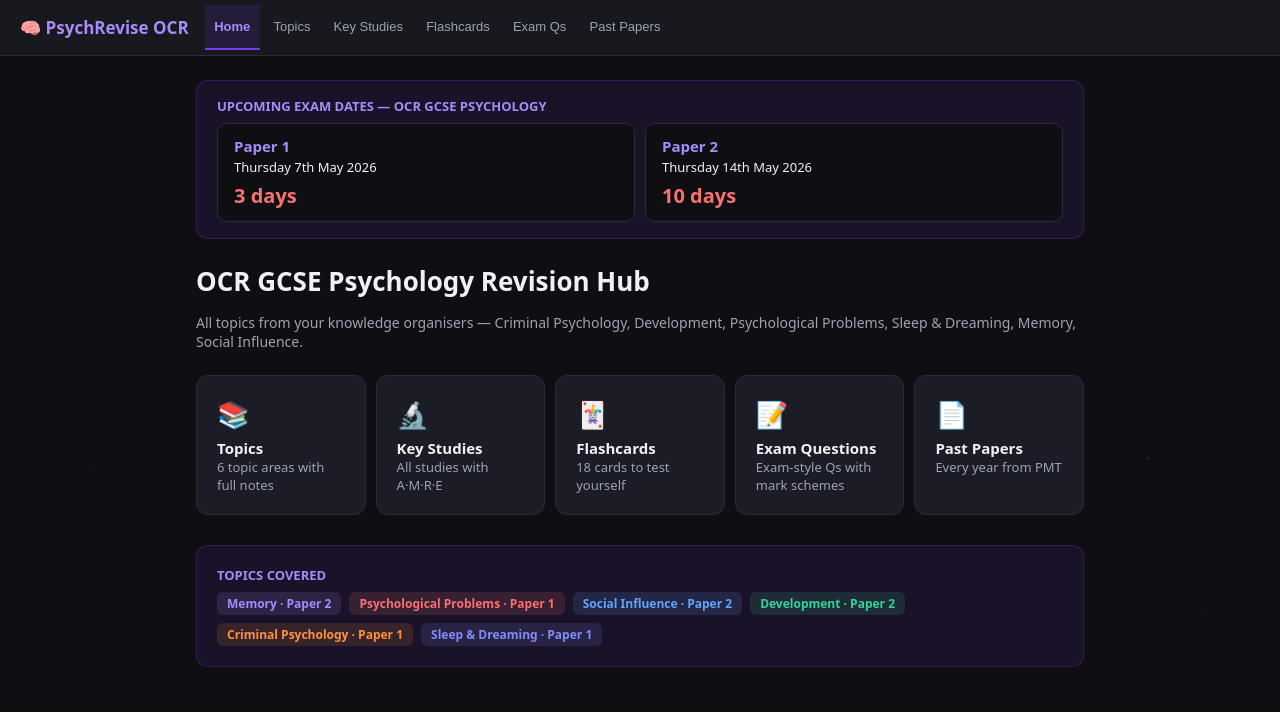
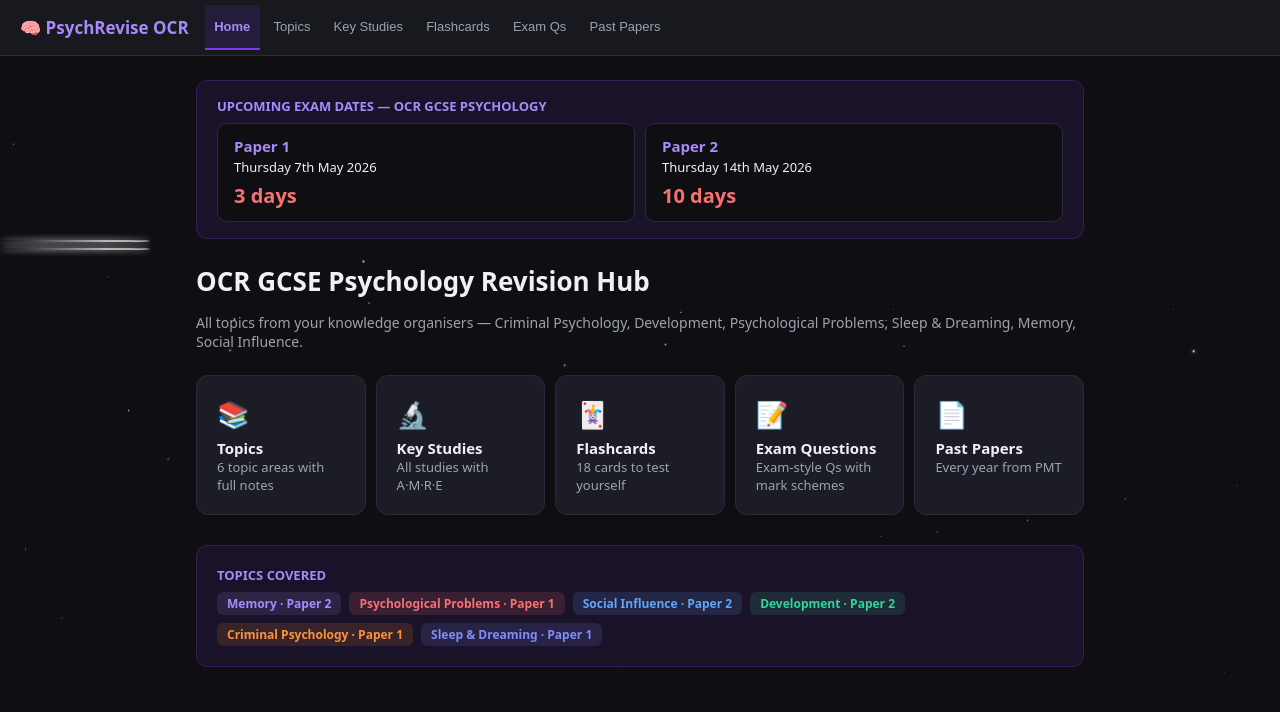
Before and after one commit to Z41N00/PsychologyWeb, a React (Create React App) app: page / in a window 1280 px wide. Shown: the top 712 px of the page. Built offline with nearby package versions, Linux system fonts and the light colour scheme.

Commit message:
Update App.js

```diff
--- a/src/App.js
+++ b/src/App.js
@@ -528,26 +528,84 @@ function Papers() {
   );
 }
 
-// ─── NEW COMPONENT: FLOATING STARS (FIXED) ───────────────────────────────────
+// ─── NEW COMPONENT: FLOATING STARS (FASTER & MORE FULL) ──────────────────────
 function FloatingStars() {
-  const stars = Array.from({ length: 30 });
+  // 150 regular stars for a dense, full background
+  const stars = Array.from({ length: 150 });
+  // 8 shooting stars for that dynamic effect
+  const shootingStars = Array.from({ length: 8 });
 
   return (
     <div style={{ position: "fixed", top: 0, left: 0, width: "100vw", height: "100vh", pointerEvents: "none", zIndex: 0, overflow: "hidden" }}>
       <style>
-        {`@keyframes floatUp { 0% { transform: translateY(100vh) scale(0); opacity: 0; } 20% { opacity: 0.6; } 80% { opacity: 0.6; } 100% { transform: translateY(-10vh) scale(1); opacity: 0; } } .floating-star { position: absolute; background: rgba(255, 255, 255, 0.6); border-radius: 50%; box-shadow: 0 0 6px rgba(167, 139, 250, 0.4); animation: floatUp linear infinite; }`}
+        {`
+          @keyframes floatUp {
+            0% { transform: translateY(100vh) scale(0); opacity: 0; }
+            10% { opacity: 1; }
+            90% { opacity: 1; }
+            100% { transform: translateY(-10vh) scale(1); opacity: 0; }
+          }
+          @keyframes twinkle {
+            0%, 100% { opacity: 0.3; transform: scale(0.8); }
+            50% { opacity: 1; transform: scale(1.3); box-shadow: 0 0 10px #fff, 0 0 20px #a78bfa; }
+          }
+          @keyframes shoot {
+            0% { transform: translate(120vw, -20vh) rotate(135deg); opacity: 1; }
+            100% { transform: translate(-50vw, 150vh) rotate(135deg); opacity: 0; }
+          }
+          .floating-star {
+            position: absolute;
+            background: #fff;
+            border-radius: 50%;
+            animation: floatUp linear infinite;
+          }
+          .twinkle-layer {
+            width: 100%;
+            height: 100%;
+            background: inherit;
+            border-radius: inherit;
+          }
+          .shooting-star {
+            position: absolute;
+            width: 150px;
+            height: 2px;
+            background: linear-gradient(90deg, rgba(255,255,255,0) 0%, #fff 100%);
+            border-radius: 50%;
+            box-shadow: 0 0 6px #fff;
+            animation: shoot linear infinite;
+          }
+        `}
       </style>
+
+      {/* Background Stars */}
       {stars.map((_, i) => {
-        const size = Math.random() * 3 + 1;
+        const size = Math.random() * 2.5 + 1; // 1px to 3.5px
         const left = Math.random() * 100;
-        const dur = Math.random() * 12 + 8;
-        const del = Math.random() * 15;
+        const dur = Math.random() * 8 + 3; // 3s to 11s (faster float)
+        const del = Math.random() * 10;
+        const isTwinkling = Math.random() > 0.6; // 40% twinkle heavily
+        const twinkleDur = Math.random() * 3 + 1.5;
 
         return (
-          <div key={i} className="floating-star" style={{
-            width: size,
-            height: size,
-            left: left + "%",
+          <div key={"star-"+i} className="floating-star" style={{
+            width: size + "px", height: size + "px", left: left + "vw",
+            animationDuration: dur + "s", animationDelay: del + "s",
+            opacity: isTwinkling ? 1 : (Math.random() * 0.5 + 0.3)
+          }}>
+            {isTwinkling && <div className="twinkle-layer" style={{ animation: "twinkle " + twinkleDur + "s ease-in-out infinite" }} />}
+          </div>
+        );
+      })}
+
+      {/* Shooting Stars */}
+      {shootingStars.map((_, i) => {
+        const dur = Math.random() * 2 + 1; // 1s to 3s (super fast)
+        const del = Math.random() * 15; // Random delays so they aren't all at once
+        const topOffset = Math.random() * 80 - 40; // Random heights
+
+        return (
+          <div key={"shoot-"+i} className="shooting-star" style={{
+            marginTop: topOffset + "vh",
             animationDuration: dur + "s",
             animationDelay: del + "s"
           }} />
```
